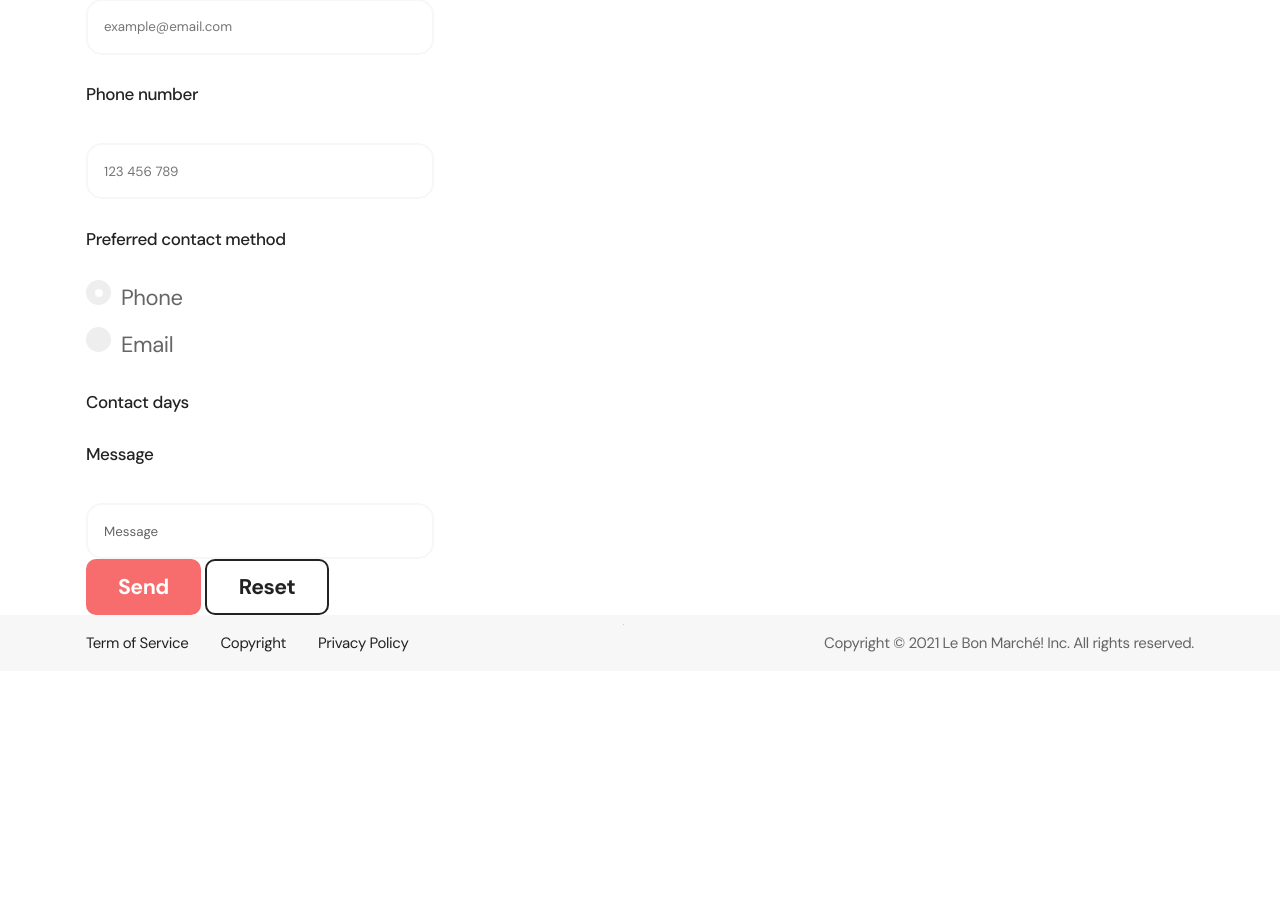
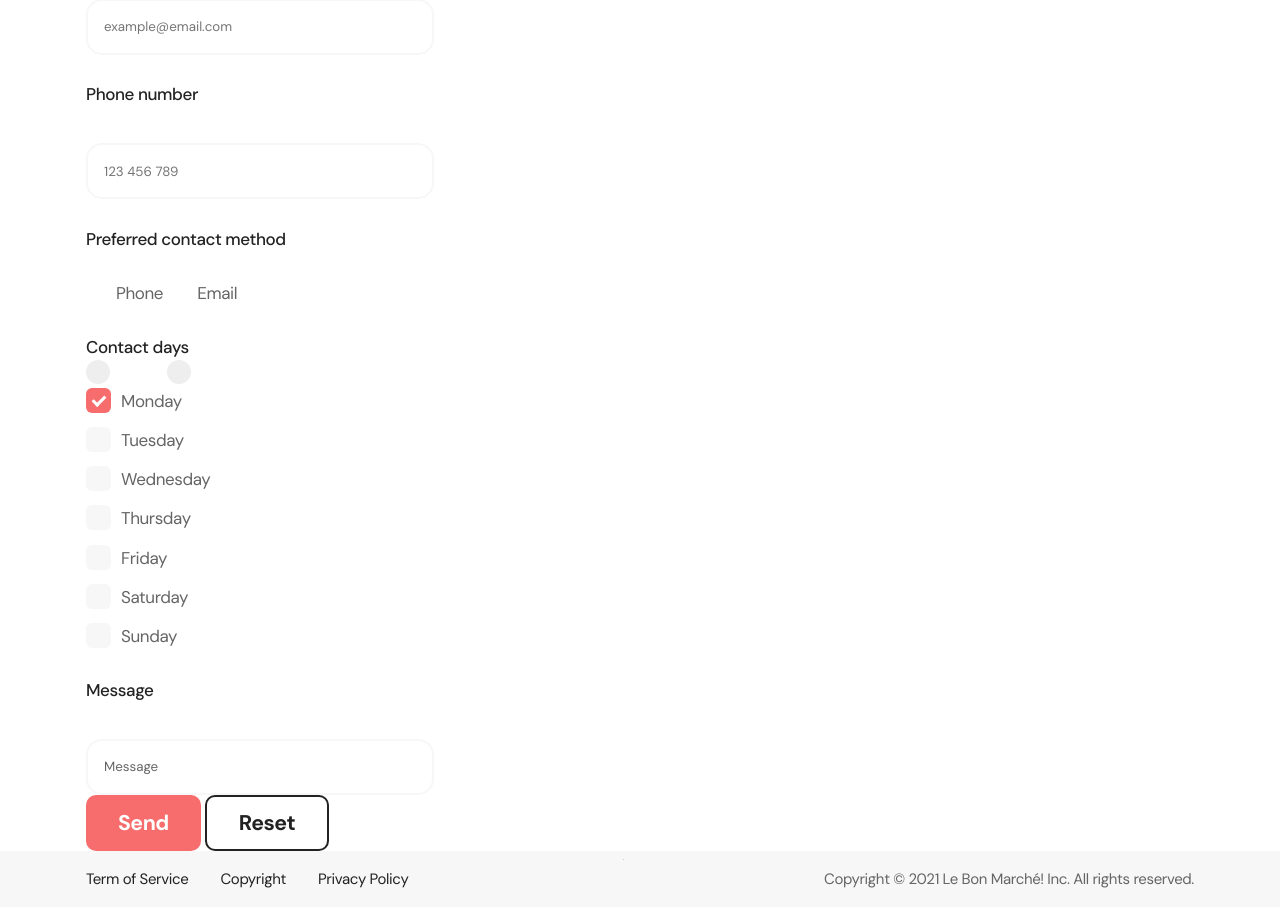
Before and after one commit to alohaquando/WebProg-HTML-and-CSS, a PHP site: page /5.1.6-Contact.html in a window 1280 px wide. Shown: the part 582-1489 px from the top of the page. Before the commit the page ends 1234 px from the top, so only its background shows below. Run offline with PHP 8.4, Linux system fonts and the light colour scheme; some libraries are stand-ins or nearby versions.

Commit message:
update input

```diff
--- a/Pages/5.1.6-Contact.html
+++ b/Pages/5.1.6-Contact.html
@@ -38,18 +38,18 @@
      <input type="tel" placeholder = "123 456 789" name="phone" pattern="[0-9]{3}-[0-9]{3}-[0-9]{3}"/>
 
      <h5>Preferred contact method</h5>
-     <label class="con">Phone
-     <input type="radio" checked="checked">
-     <span class="check"></span>
+     <label class="radioContainer">Phone
+       <input type="radio" >
+       <span class="circle"></span>
      </label>
 
-     <label class="con">Email
-       <input type="radio">
-       <span class="check"></span>
+     <label class="radioContainer">Email
+       <input type="radio" >
+       <span class="circle"></span>
      </label>
 
      <h5>Contact days</h5>
-      <!-- <label class="contain">Monday
+      <label class="contain">Monday
       <input type="checkbox" checked="checked">
       <span class="checkmark"></span>
       </label>
@@ -82,7 +82,7 @@
      <label class="contain">Sunday
       <input type="checkbox">
       <span class="checkmark"></span>
-     </label> -->
+     </label>
 
      <h5>Message</h5>
      <div class="message">
--- a/Pages/5.2.1-Store-Contact.html
+++ b/Pages/5.2.1-Store-Contact.html
@@ -13,17 +13,11 @@
     <script src="script.js"></script>
   </head>
   <body>
-<<<<<<< HEAD:Pages/5.2.1-Store-home (Contact).html
-    <header id="nav_header"></header>
-    <div class="body_spacing">
-
-=======
 <header>
   <div id="nav_header"></div>
   <div id="store_header"></div>
 </header>    <div class="body_spacing">
       <h2></h2>
->>>>>>> ffdff1e85a735ff7e8fee43e44f4efa05a72c671:Pages/5.2.1-Store-Contact.html
 
     </div>
     <footer id="mall_footer"></footer>
--- a/Pages/CSS/input.css
+++ b/Pages/CSS/input.css
@@ -42,22 +42,7 @@ label{
   font-family: inherit;
   font-size: 17px;
 }
-input[type="radio"] {
-  display:inline-block;
-  font-size: 17px;
-  font-family: inherit;
-  width: 24px;
-  height: 24px;
-  margin: 0 8px 0 0;
-  border: solid 2px #f7f7f7;
-}
-input[type="radio"]:checked{
-  display:inline-block;
-  width: 24px;
-  height: 24px;
-  margin: 0 8px 0 0;
-  border: solid 2px #f76c6c;
-}
+
 select{
   font-family: inherit;
   color: inherit;
@@ -85,80 +70,34 @@ select{
   top:0;
   cursor:pointer;
 }
-input [type="radio"]{
-  display: none;
-}
-
-/* Customize the label (the container) */
-.con {
-  display: block;
-  position: relative;
-  padding-left: 35px;
-  margin-bottom: 12px;
-  font-size: 17px;
-  cursor: pointer;
-  font-size: 22px;
-  -webkit-user-select: none;
-  -moz-user-select: none;
-  -ms-user-select: none;
-  user-select: none;
-}
-
-/* Hide the browser's default radio button */
-.con input {
-  position: absolute;
-  opacity: 0;
-  cursor: pointer;
-  height: 0;
-  width: 0;
-}
-
-/* Create a custom radio button */
-.check {
-  position: absolute;
-  top: 0;
-  left: 0;
-  height: 25px;
-  width: 25px;
-  background-color: #eee;
-  border-radius: 50%;
-}
-
-/* On mouse-over, add a grey background color */
-.con:hover input ~ .check {
-  background-color: #ccc;
-}
-
-/* When the radio button is checked, add a blue background */
-.container input:checked ~ .check {
-  background-color: #2196F3;
-}
-
-/* Create the indicator (the dot/circle - hidden when not checked) */
-.check:after {
-  content: "";
-  position: absolute;
-  display: none;
-}
-
-/* Show the indicator (dot/circle) when checked */
-.con input:checked ~ .check:after {
-  display: block;
-}
-
-/* Style the indicator (dot/circle) */
-.con .check:after {
-  top: 9px;
-  left: 9px;
-  width: 8px;
-  height: 8px;
-  border-radius: 50%;
-  background: white;
-}
 
 
 /* radioooooooooooooooooooooooooooooooooooooooooooooooooooo */
-
+.radioContainer{
+  display: inline-block;
+  position: relative;
+  cursor: pointer;
+  font-family: inherit;
+  font-size: 17px;
+  user-select: none;
+  padding-left: 30px;
+}
+.radioContainer input{
+  display: none;
+}
+.radioContainer .circle{
+  display: inline-block;
+  width: 24px;
+  height: 24px;
+  background-color: #eee;
+  position: absolute;
+  left: 0;
+  top:0;
+  border-radius: 50%;
+}
+.radioContainer input:checked+ .circle{
+  background-color: #2196fc;
+}
 /* Customize the label (the container) */
 .contain {
   display: block;
@@ -191,10 +130,13 @@ input [type="radio"]{
   width: 25px;
   background-color:#f7f7f7;
   border-radius: 6px;
+  /* border: solid 2px #a0a0a0; */
+
 }
 
 .contain input:checked ~ .checkmark {
   background-color: #f76c6c;
+
 }
 
 .checkmark:after {
```
